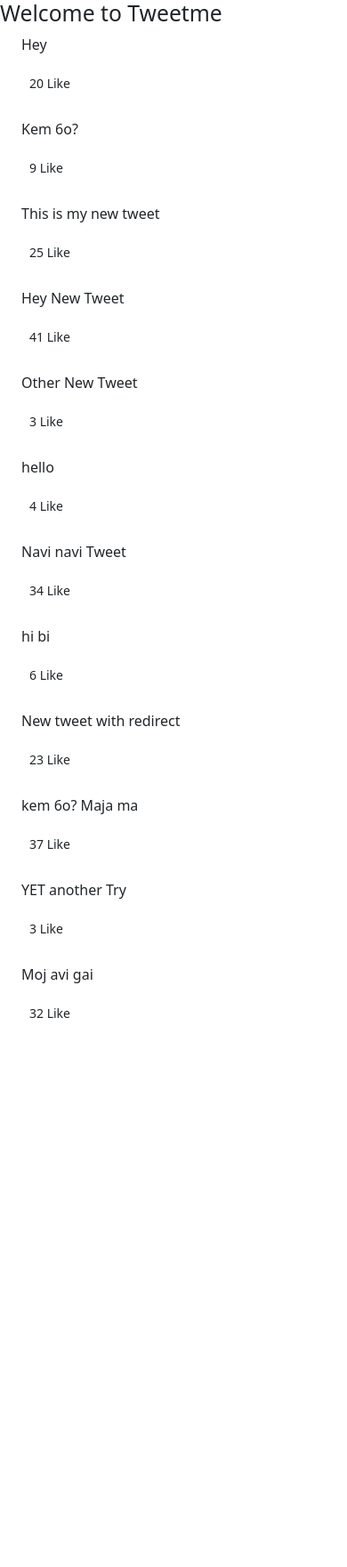
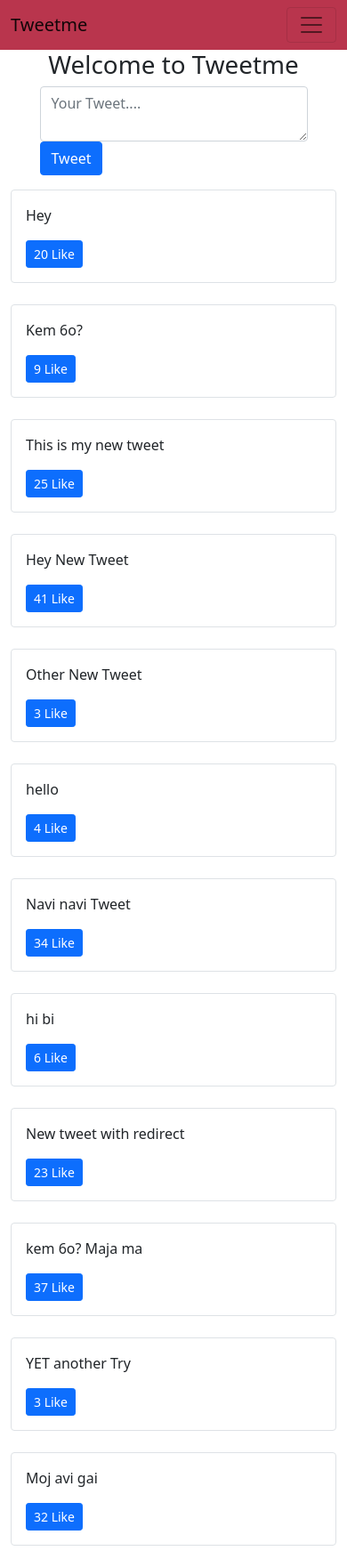
Before and after one commit to docostar/tweetme, a Django app: page / in a window 390 px wide. Shown: the whole page at 89% size. Before the commit the page ends 1144 px from the top, so only its background shows below. Run offline with Django 3.2, Linux system fonts and the light colour scheme; data comes from the database, SQL or seed files in the repository; both versions use the stored data as it was after the commit.

Commit message:
Dynamicly load Tweets

```diff
--- a/templates/base.html
+++ b/templates/base.html
@@ -1,23 +1,37 @@
-<!doctype html>
+<!DOCTYPE html>
 <html lang="en">
   <head>
     <!-- Required meta tags -->
-    <meta charset="utf-8">
-    <meta name="viewport" content="width=device-width, initial-scale=1">
+    <meta charset="utf-8" />
+    <meta name="viewport" content="width=device-width, initial-scale=1" />
 
     <!-- Bootstrap CSS -->
-    <link href="https://cdn.jsdelivr.net/npm/bootstrap@5.0.2/dist/css/bootstrap.min.css" rel="stylesheet" integrity="sha384-EVSTQN3/azprG1Anm3QDgpJLIm9Nao0Yz1ztcQTwFspd3yD65VohhpuuCOmLASjC" crossorigin="anonymous">
+    <link
+      href="https://cdn.jsdelivr.net/npm/bootstrap@5.0.2/dist/css/bootstrap.min.css"
+      rel="stylesheet"
+      integrity="sha384-EVSTQN3/azprG1Anm3QDgpJLIm9Nao0Yz1ztcQTwFspd3yD65VohhpuuCOmLASjC"
+      crossorigin="anonymous"
+    />
 
     <title>Tweet Me</title>
   </head>
+
   <body>
+    {%include "components/navbar.html" %}
 
-    {% block content%}
-    {% endblock content%}
+    <div class="container">
+      {% block content%}
+
+      {% endblock content%}
+    </div>
     <!-- Optional JavaScript; choose one of the two! -->
 
     <!-- Option 1: Bootstrap Bundle with Popper -->
-    <script src="https://cdn.jsdelivr.net/npm/bootstrap@5.0.2/dist/js/bootstrap.bundle.min.js" integrity="sha384-MrcW6ZMFYlzcLA8Nl+NtUVF0sA7MsXsP1UyJoMp4YLEuNSfAP+JcXn/tWtIaxVXM" crossorigin="anonymous"></script>
+    <script
+      src="https://cdn.jsdelivr.net/npm/bootstrap@5.0.2/dist/js/bootstrap.bundle.min.js"
+      integrity="sha384-MrcW6ZMFYlzcLA8Nl+NtUVF0sA7MsXsP1UyJoMp4YLEuNSfAP+JcXn/tWtIaxVXM"
+      crossorigin="anonymous"
+    ></script>
 
     <!-- Option 2: Separate Popper and Bootstrap JS -->
     <!--
--- /dev/null
+++ b/templates/components/forms.html
@@ -0,0 +1,5 @@
+<form method="POST">
+    {% csrf_token %}
+    {{ form.as_p }}
+    <button type='submit' class='btn btn-secondary'>Save</button>
+</form>
--- a/templates/components/navbar.html
+++ b/templates/components/navbar.html
@@ -0,0 +1,41 @@
+<style>
+    .bg-nav {
+    background-color: #b9354d;
+}
+</style>
+<nav class="navbar navbar-expand-lg navbar-light bg-nav">
+    <div class="container-fluid">
+      <a class="navbar-brand" href="/">Tweetme</a>
+      <button class="navbar-toggler" type="button" data-bs-toggle="collapse" data-bs-target="#navbarSupportedContent" aria-controls="navbarSupportedContent" aria-expanded="false" aria-label="Toggle navigation">
+        <span class="navbar-toggler-icon"></span>
+      </button>
+      <div class="collapse navbar-collapse d-none" id="navbarSupportedContent">
+        <ul class="navbar-nav me-auto mb-2 mb-lg-0 d-none">
+          <li class="nav-item">
+            <a class="nav-link active" aria-current="page" href="#">Home</a>
+          </li>
+          <li class="nav-item">
+            <a class="nav-link" href="#">Link</a>
+          </li>
+          <li class="nav-item dropdown">
+            <a class="nav-link dropdown-toggle" href="#" id="navbarDropdown" role="button" data-bs-toggle="dropdown" aria-expanded="false">
+              Dropdown
+            </a>
+            <ul class="dropdown-menu" aria-labelledby="navbarDropdown">
+              <li><a class="dropdown-item" href="#">Action</a></li>
+              <li><a class="dropdown-item" href="#">Another action</a></li>
+              <li><hr class="dropdown-divider"></li>
+              <li><a class="dropdown-item" href="#">Something else here</a></li>
+            </ul>
+          </li>
+          <li class="nav-item">
+            <a class="nav-link disabled" href="#" tabindex="-1" aria-disabled="true">Disabled</a>
+          </li>
+        </ul>
+        <form class="d-flex d-none">
+          <input class="form-control me-2" type="search" placeholder="Search" aria-label="Search">
+          <button class="btn btn-outline-success" type="submit">Search</button>
+        </form>
+      </div>
+    </div>
+  </nav>
--- a/templates/pages/home.html
+++ b/templates/pages/home.html
@@ -1,73 +1,87 @@
-{% extends 'base.html' %}
+{% extends 'base.html' %} {% block content%}
 
-{% block content%}
-    <h2>Welcome to Tweetme </h2>
-
-    <div id="tweets">
-        Replace me
+<div class="row text-center">
+  <div class="col">
+    <h1>Welcome to Tweetme</h1>
   </div>
+</div>
+<div class="row mb-3">
+  <div class="col-md-4 mx-auto col-10">
+    <form class="form" method="POST" action="/create-tweet">
+      {% csrf_token %}
+      <input type="hidden" value="/" name="next" />
+      <textarea
+        name="content"
+        class="form-control"
+        placeholder="Your Tweet...."
+      ></textarea>
+      <button type="submit" class="btn btn-primary">Tweet</button>
+    </form>
+  </div>
+</div>
+<div id="tweets">Replace me</div>
 
 <script>
-            const tweetElement=document.getElementById('tweets')
-            tweetElement.innerHTML='Loading....'
-            // var el1="<h3> Hey .There</H3>"
-            // var el2="<h3> Hey .There</H3>"
-            // var el3="<h3> Hey .There</H3>"
+  const tweetEl = document.getElementById("tweets");
+  tweetEl.innerHTML = "Loading....";
 
-            //     tweetElement.innerHTML=el1+el2+el3
+  function loadTweets(tweetElement) {
+    const xhr = new XMLHttpRequest(); //python: xhr=someclass()
+    const method = "GET"; //other method POST
+    const url = "/tweets";
+    const responseType = "json";
+    xhr.responseType = responseType;
+    xhr.open(method, url);
+    xhr.onload = function () {
+      const serverResponse = xhr.response;
+      const listedItems = serverResponse.response;
+      var finalTweetstr = "";
+      var i;
+      for (i = 0; i < listedItems.length; i++) {
+        //console.log(i)
+        //console.log(listedItems[i])
+        var tweetobj = listedItems[i];
+        var currentItem = formattedTweetElement(tweetobj);
 
-
-            const xhr=new XMLHttpRequest()  //python: xhr=someclass()
-            const method='GET'   //other method POST
-            const url="/tweets"
-            const responseType="json"
-
-            function handledDidLike(tweet_id,currentCount)
-            {
-                console.log(tweet_id,currentCount)
+        //console.log(currentItem)
+        finalTweetstr += currentItem;
       }
 
+      tweetElement.innerHTML = finalTweetstr;
 
-            function LikeBtn(tweet)
-            {
-                return "<button class='btn btn- btn-sm' onclick=handledDidLike("+ tweet.id  +
-                        ","+ tweet.likes + ") >"+ tweet.likes+" Like</button>"
+      //console.log(listedItems)
+    };
+    xhr.send();
   }
 
-            function formattedTweetElement(tweet)
-            {
-                var formattedTweet="<div class='mb-4 mx-4 tweet' id='tweet-"+ tweet.id+"'>"
-                + "<p>"+ tweet['content']+
-                    "</p><div class='btn-group'>"+ LikeBtn(tweet)
-                    +"</div></div>"
-                return formattedTweet
+  loadTweets(tweetEl);
+  function handledDidLike(tweet_id, currentCount) {
+    console.log(tweet_id, currentCount);
   }
 
-            xhr.responseType=responseType
-            xhr.open(method,url)
-            xhr.onload= function()
-            {
-
-                const serverResponse=xhr.response
-                const listedItems=serverResponse.response
-                var finalTweetstr=""
-                var i
-                for(i=0;i<listedItems.length;i++)
-                {
-                    //console.log(i)
-                    //console.log(listedItems[i])
-                    var tweetobj=listedItems[i]
-                    var currentItem=formattedTweetElement(tweetobj)
-
-                    //console.log(currentItem)
-                    finalTweetstr+=currentItem
+  function LikeBtn(tweet) {
+    return (
+      "<button class='btn btn-primary btn-sm' onclick=handledDidLike(" +
+      tweet.id +
+      "," +
+      tweet.likes +
+      ") >" +
+      tweet.likes +
+      " Like</button>"
+    );
   }
 
-                tweetElement.innerHTML=finalTweetstr
-
-                //console.log(listedItems)
+  function formattedTweetElement(tweet) {
+    var formattedTweet =
+      "<div class='col-12 col-md-10 mx-auto px-3 border rounded py-3  mb-4  tweet' id='tweet-" +
+      tweet.id +
+      "'>" +
+      "<p>" +
+      tweet["content"] +
+      "</p><div class='btn-group'>" +
+      LikeBtn(tweet) +
+      "</div></div>";
+    return formattedTweet;
   }
-            xhr.send()
-
 </script>
 {% endblock content%}
--- a/tweetme/settings.py
+++ b/tweetme/settings.py
@@ -26,7 +26,7 @@ SECRET_KEY = 'django-insecure-i+n_p^-4t9h2)dx&gb-s$$^7fmluo=g!5i5xg82r^mq&5bw5-h
 # SECURITY WARNING: don't run with debug turned on in production!
 DEBUG = True
 
-ALLOWED_HOSTS = []
+ALLOWED_HOSTS = ['127.0.0.1','.mydomain.com']
 
 
 # Application definition
--- a/tweets/urls.py
+++ b/tweets/urls.py
@@ -1,8 +1,9 @@
 from django.urls import path, include
-from .views import home_view,tweet_detail_view,tweet_list_view
+from .views import home_view,tweet_detail_view,tweet_list_view,tweet_create_view
 
 urlpatterns = [
     path("",home_view,name="home"),
+    path("create-tweet",tweet_create_view,name="create"),
     path("tweet/<int:tweet_id>",tweet_detail_view),
     path("tweets",tweet_list_view)
 ]
--- a/tweets/views.py
+++ b/tweets/views.py
@@ -1,14 +1,33 @@
-from django.shortcuts import render
+from tweetme.settings import ALLOWED_HOSTS
+from django import forms
+from django.shortcuts import render,redirect
 from django.http import HttpResponse,Http404,JsonResponse
+from django.utils.http import is_safe_url
+from django.conf import settings
 from .models import Tweet
+from .forms import TweetForm
 import random
 # Create your views here.
 
-
+ALLOWED_HOSTS=settings.ALLOWED_HOSTS
 
 def home_view(request,*args,**kwargs):
     #return HttpResponse("<h2>Jai Bharat</h2>")
     return render(request,"pages/home.html",status=200,context={})
+
+def tweet_create_view(request,*args, **kwargs):
+    form = TweetForm(request.POST or None)
+    # print("post data is:",request.POST)
+    next_url=request.POST.get("next") or None
+    # print("Next Url",next_url)
+    if form.is_valid():
+        obj = form.save(commit=False)
+        # do other form related logic
+        obj.save()
+        if next_url!=None and is_safe_url(next_url,ALLOWED_HOSTS):
+            return redirect(next_url)
+        form = TweetForm()
+    return render(request, 'components/forms.html', context={"form": form})
 
 def tweet_list_view(request,*args, **kwargs):
     qs=Tweet.objects.all()
```
Also changed, not shown: tweets/forms.py (added, +16 -0 lines), db.sqlite3. Lines whose indentation alone changed are shown as unchanged.
